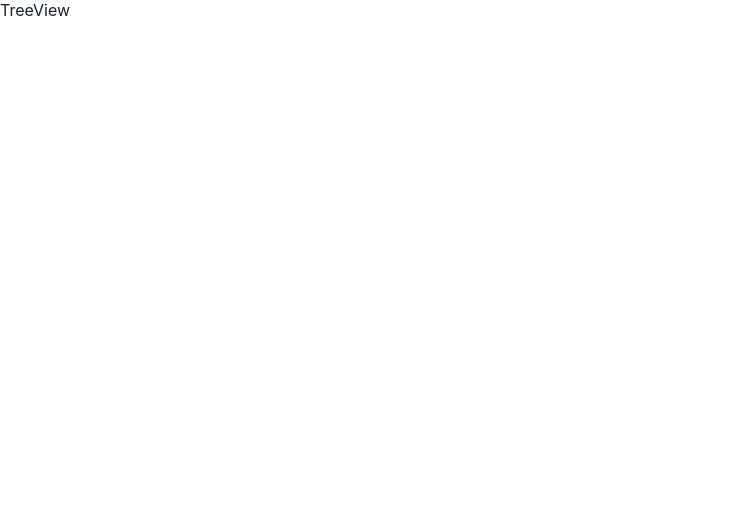
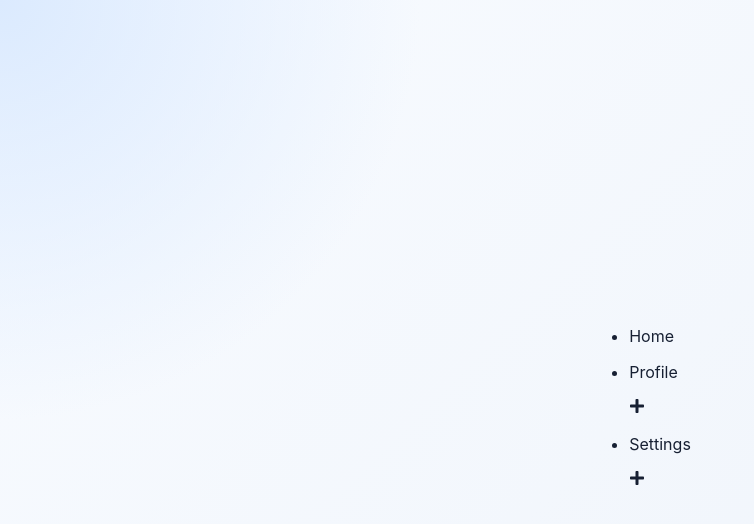
Before and after one commit to TanKaiYi0220/React-Practice-25-Projects, a React (Vite) app: page / in a window 1280 px wide. Shown: the top 524 px of the page, without its empty margins (0-754 px from the left). Built offline with nearby package versions, Linux system fonts and the light colour scheme.

Commit message:
feat: implement TreeView component

```diff
--- /dev/null
+++ b/src/components/tree-view/MenuItem.jsx
@@ -0,0 +1,48 @@
+import React, { useState } from 'react'
+import MenuList from './MenuList'
+import { FaMinus, FaPlus } from 'react-icons/fa'
+
+const MenuItem = ({ item }) => {
+    const [currentChild, setCurrentChild] = useState({});
+
+    const hasChildren = (item) => {
+        return item.children && item.children.length > 0;
+    }
+
+    function handleToggleChildren(getCurrentLabel) {
+        setCurrentChild({
+            ...currentChild,
+            [getCurrentLabel]: !currentChild[getCurrentLabel]
+        })
+    }
+
+    console.log(currentChild);
+
+    return (
+        <li className="menuItemContainer">
+            <div className="menuItem">
+                <p>{item.label}</p>
+                {
+                    (hasChildren(item))
+                        ? <span onClick={() => { handleToggleChildren(item.label) }}>
+                            {
+                                (currentChild[item.label])
+                                    ? <FaMinus className="collapseButton"/>
+                                    : <FaPlus className="expandButton"/>
+                            }
+                        </span>
+                        : null
+                }
+            </div>
+
+            {
+                (hasChildren(item) && currentChild[item.label])
+                    ? <MenuList list={item.children} />
+                    : null
+            }
+
+        </li>
+    )
+}
+
+export default MenuItem
--- /dev/null
+++ b/src/components/tree-view/MenuList.jsx
@@ -0,0 +1,16 @@
+import React from 'react'
+import MenuItem from './MenuItem'
+
+const MenuList = ({ list = [] }) => {
+    return (
+        <ul className="menuListContainer">
+            {
+                (list)
+                    ? (list).map((item, index) => (<MenuItem key={index} item={item} />))
+                    : null
+            }
+        </ul>
+    )
+}
+
+export default MenuList
--- a/src/components/tree-view/TreeView.jsx
+++ b/src/components/tree-view/TreeView.jsx
@@ -1,10 +1,12 @@
 import React from 'react'
 import "./style.css"
+import MenuList from './MenuList'
+import menus from "./data.js"
 
 const TreeView = () => {
     return (
-        <div className="TreeViewContainer">
-            TreeView
+        <div className="treeViewContainer">
+            <MenuList list={menus} />
         </div>
     )
 }
--- /dev/null
+++ b/src/components/tree-view/data.js
@@ -0,0 +1,60 @@
+export const menus = [
+  {
+    label: "Home",
+    to: "/",
+  },
+  {
+    label: "Profile",
+    to: "/profile",
+    children: [
+      {
+        label: "Details",
+        to: "details",
+        children: [
+          {
+            label: "Location",
+            to: "location",
+            children: [
+              {
+                label: "City",
+                to: "city",
+              },
+            ],
+          },
+        ],
+      },
+    ],
+  },
+  {
+    label: "Settings",
+    to: "/settings",
+    children: [
+      {
+        label: "Account",
+        to: "account",
+      },
+      {
+        label: "Security",
+        to: "security",
+        children: [
+          {
+            label: "Login",
+            to: "login",
+          },
+          {
+            label: "Register",
+            to: "register",
+            children : [
+                {
+                    label : 'Random data',
+                    to : ''
+                }
+            ]
+          },
+        ],
+      },
+    ],
+  },
+];
+
+export default menus;
```
